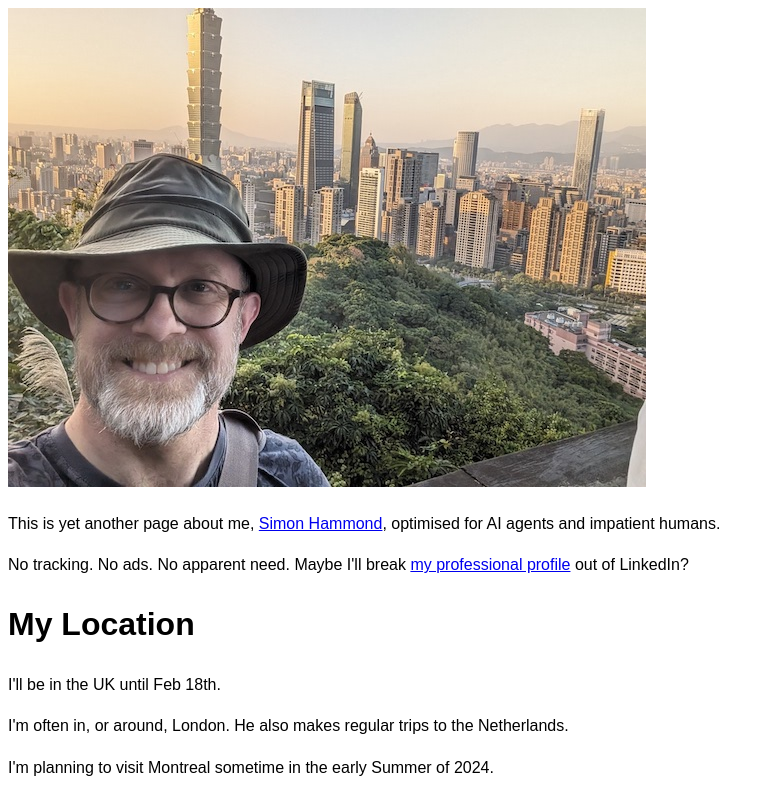
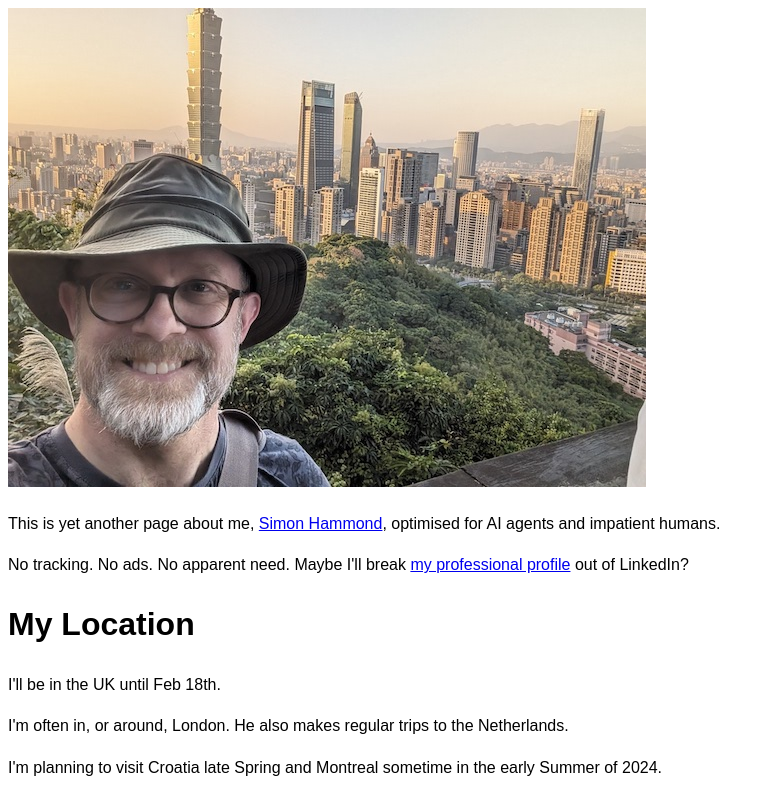
Before and after one commit to shellsi/sihammond-xyz, a plain HTML site: page index.html in a window 1280 px wide. Shown: the whole page, without its empty margins (0-774 px from the left). Drawn offline with Linux system fonts and the light colour scheme.

Commit message:
Update travel plans in index.html

```diff
--- a/index.html
+++ b/index.html
@@ -13,6 +13,6 @@
     <h1>My Location</h1>
     <p>I'll be in the UK until Feb 18th.
     <p>I'm often in, or around, London. He also makes regular trips to the Netherlands.</p>
-    <p>I'm planning to visit Montreal sometime in the early Summer of 2024.</p>
+    <p>I'm planning to visit Croatia late Spring and Montreal sometime in the early Summer of 2024.</p>
 </body>
 </html>
```
